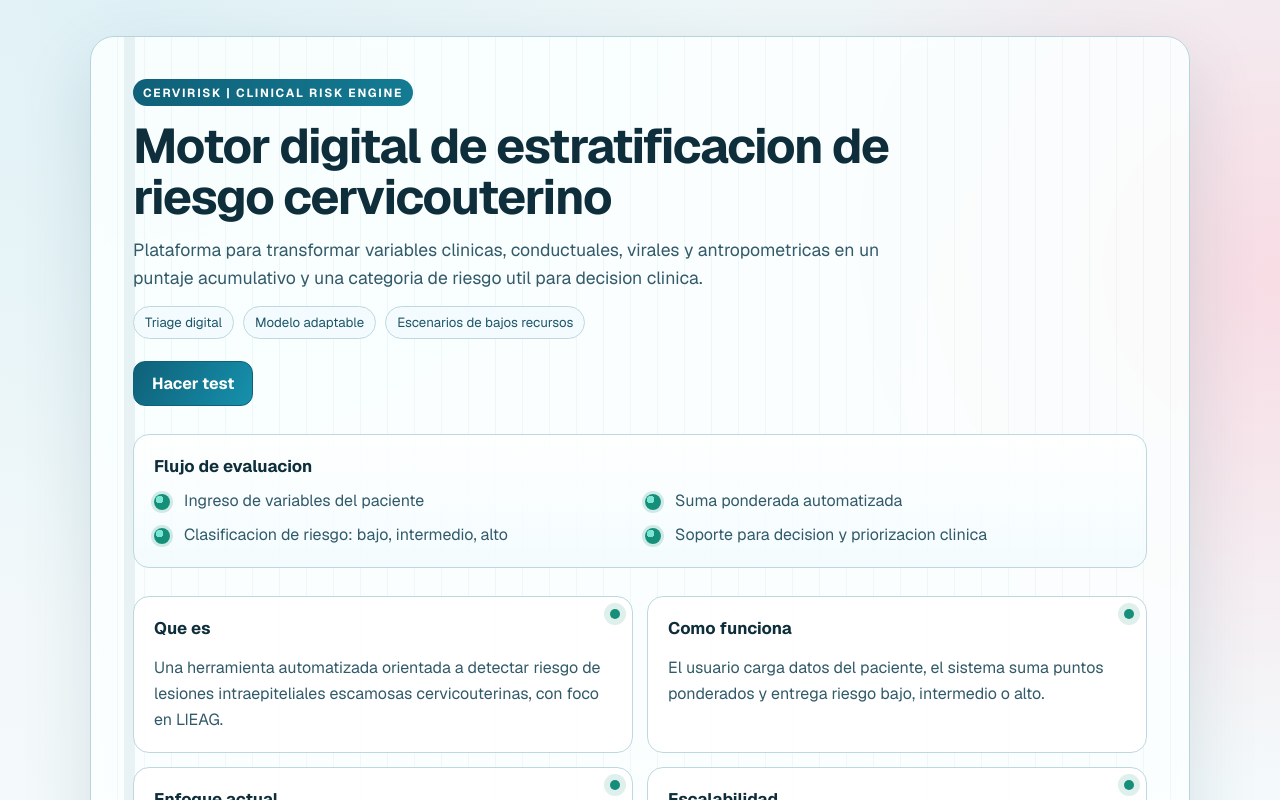
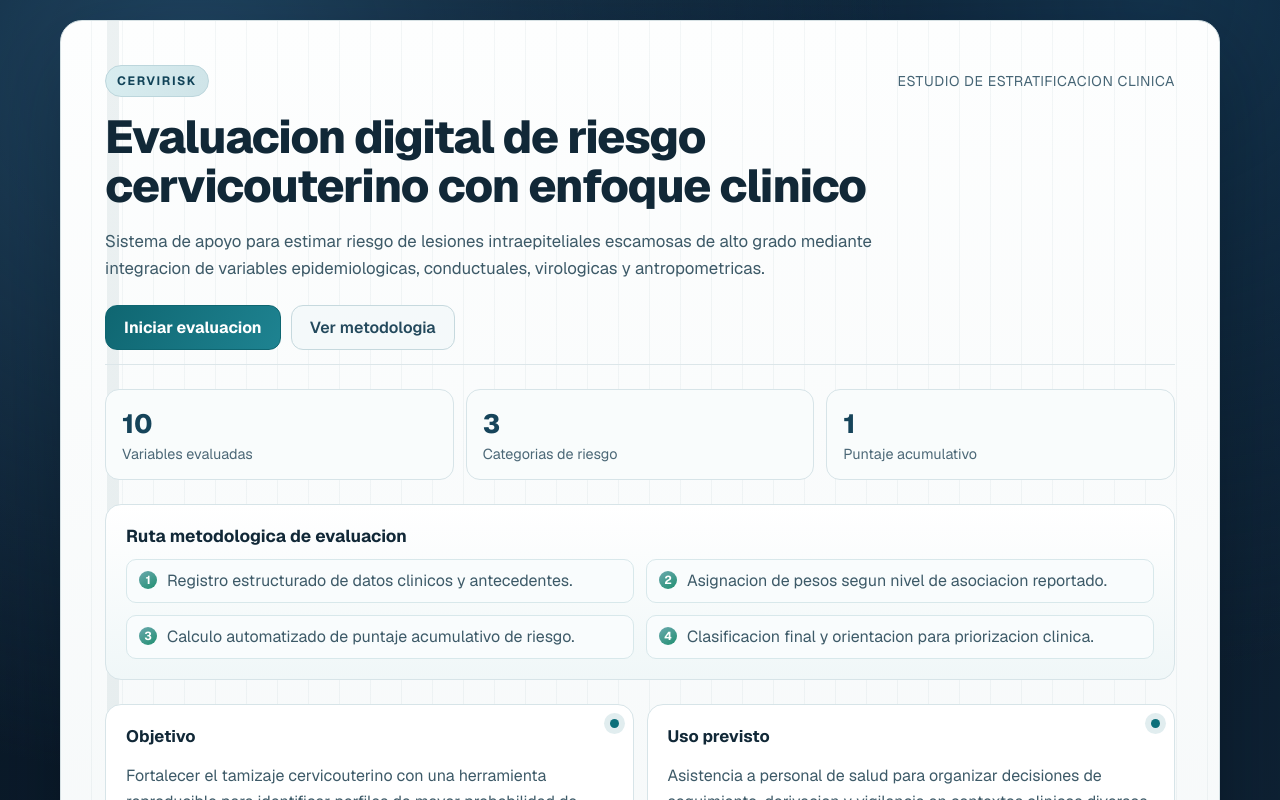
Before and after one commit to Alej0prepper/CerviRisk, a Next.js app: page / in a window 1280 px wide. Shown: the top 800 px of the page. Built offline with nearby package versions, Linux system fonts and the light colour scheme.

Commit message:
include better descriptions

```diff
--- a/src/app/page.module.css
+++ b/src/app/page.module.css
@@ -1,38 +1,41 @@
 .page {
-  --bg: #eef6f8;
-  --bg-soft: #f8fcfd;
-  --line: #b7d4dd;
-  --card-border: #bdd8df;
-  --text-primary: #0d2e3a;
-  --text-secondary: #325a69;
-  --accent: #bd2f52;
-  --ok: #158f79;
+  --bg-deep: #081523;
+  --bg-mid: #10263a;
+  --bg-soft: #f2f6f7;
+  --line: #d6e1e4;
+  --card-border: #d7e4e8;
+  --text-primary: #112837;
+  --text-secondary: #3d5a68;
+  --accent: #0c6f7a;
+  --accent-soft: #6da9af;
+  --ok: #1f8f70;
 
   display: flex;
   flex: 1;
   justify-content: center;
+  padding: 20px;
   font-family: var(--font-geist-sans);
   background:
-    radial-gradient(circle at 10% 0%, #dff1f6 0%, transparent 35%),
-    radial-gradient(circle at 100% 20%, #f8dce4 0%, transparent 30%),
-    linear-gradient(180deg, var(--bg) 0%, var(--bg-soft) 100%);
+    radial-gradient(circle at 15% 5%, #204663 0%, transparent 40%),
+    radial-gradient(circle at 90% 0%, #13334d 0%, transparent 36%),
+    linear-gradient(140deg, var(--bg-deep), var(--bg-mid));
 }
 
 .main {
   position: relative;
   overflow: hidden;
   width: 100%;
-  max-width: 1100px;
-  margin: 36px;
+  max-width: 1160px;
+  margin: 0;
   border: 1px solid var(--line);
-  border-radius: 24px;
-  background: rgba(252, 255, 255, 0.85);
-  backdrop-filter: blur(6px);
-  box-shadow: 0 26px 70px rgba(16, 63, 78, 0.13);
-  padding: 42px;
+  border-radius: 22px;
+  background: linear-gradient(180deg, #fdfefe 0%, var(--bg-soft) 100%);
+  box-shadow: 0 30px 90px rgba(2, 12, 20, 0.32);
+  padding: 44px;
   display: flex;
   flex-direction: column;
-  gap: 28px;
+  gap: 24px;
+  animation: fadeIn 500ms ease-out;
 }
 
 .main::before {
@@ -42,10 +45,10 @@
   background:
     repeating-linear-gradient(
       90deg,
-      transparent 0 26px,
-      rgba(44, 113, 134, 0.05) 26px 27px
+      transparent 0 30px,
+      rgba(42, 90, 104, 0.05) 30px 31px
     ),
-    linear-gradient(90deg, transparent 0 3%, rgba(44, 113, 134, 0.09) 3% 4%, transparent 4% 100%);
+    linear-gradient(90deg, transparent 0 4%, rgba(32, 88, 98, 0.08) 4% 5%, transparent 5% 100%);
   pointer-events: none;
 }
 
@@ -53,68 +56,119 @@
   position: relative;
   display: flex;
   flex-direction: column;
-  gap: 14px;
+  gap: 16px;
   z-index: 1;
+  padding-bottom: 14px;
+  border-bottom: 1px solid #dce6e9;
+}
+
+.headerLine {
+  display: flex;
+  align-items: center;
+  justify-content: space-between;
+  gap: 12px;
+  flex-wrap: wrap;
 }
 
 .tag {
   width: fit-content;
-  font-size: 0.74rem;
+  font-size: 0.76rem;
   font-weight: 700;
-  letter-spacing: 0.15em;
+  letter-spacing: 0.14em;
   text-transform: uppercase;
-  color: #fff;
-  background: linear-gradient(100deg, #0f6078, #137b93);
-  padding: 6px 10px;
+  color: #114358;
+  background: linear-gradient(100deg, #d8edf0, #cfe4e8);
+  padding: 7px 11px;
   border-radius: 999px;
+  border: 1px solid #bcd6dc;
+}
+
+.context {
+  color: #466575;
+  font-size: 0.88rem;
+  letter-spacing: 0.04em;
+  text-transform: uppercase;
 }
 
 .hero h1 {
-  max-width: 760px;
-  font-size: clamp(2rem, 3.8vw, 3.1rem);
-  font-weight: 700;
-  line-height: 1.05;
-  letter-spacing: -0.03em;
+  max-width: 880px;
+  font-size: clamp(2rem, 3.6vw, 3.2rem);
+  font-weight: 720;
+  line-height: 1.07;
+  letter-spacing: -0.026em;
   color: var(--text-primary);
 }
 
 .lead {
-  max-width: 780px;
-  font-size: 1.1rem;
-  line-height: 1.6;
+  max-width: 840px;
+  font-size: 1.05rem;
+  line-height: 1.65;
   color: var(--text-secondary);
 }
 
-.badges {
+.heroActions {
   display: flex;
   flex-wrap: wrap;
-  gap: 9px;
+  gap: 10px;
+  margin-top: 6px;
 }
 
-.badges span {
-  border: 1px solid var(--card-border);
-  background: #f3fbfe;
-  color: #1e5668;
-  border-radius: 999px;
-  padding: 7px 11px;
-  font-size: 0.83rem;
-}
-
-.testButton {
+.primaryButton {
   width: fit-content;
-  margin-top: 8px;
-  border: 1px solid #0f6078;
-  background: linear-gradient(120deg, #0f6078, #1691ad);
+  border: 1px solid #0f6671;
+  background: linear-gradient(120deg, #0f6671, #1e8391);
   color: #fff;
   padding: 11px 18px;
   border-radius: 12px;
   font-weight: 700;
-  transition: transform 0.15s ease, box-shadow 0.15s ease;
+  transition: transform 0.18s ease, box-shadow 0.18s ease;
 }
 
-.testButton:hover {
+.primaryButton:hover {
   transform: translateY(-1px);
-  box-shadow: 0 10px 24px rgba(15, 96, 120, 0.35);
+  box-shadow: 0 9px 24px rgba(17, 92, 109, 0.35);
+}
+
+.ghostButton {
+  width: fit-content;
+  border: 1px solid #c6d9de;
+  background: #f4f9fa;
+  color: #23495c;
+  padding: 11px 18px;
+  border-radius: 12px;
+  font-weight: 600;
+  transition: background-color 0.18s ease;
+}
+
+.ghostButton:hover {
+  background: #e8f2f5;
+}
+
+.metrics {
+  position: relative;
+  z-index: 1;
+  display: grid;
+  grid-template-columns: repeat(3, minmax(0, 1fr));
+  gap: 12px;
+}
+
+.metrics article {
+  border: 1px solid var(--card-border);
+  border-radius: 14px;
+  background: #f9fcfc;
+  padding: 16px;
+}
+
+.metricValue {
+  font-size: 1.65rem;
+  font-weight: 760;
+  color: #16445a;
+}
+
+.metricLabel {
+  margin-top: 4px;
+  color: #4c6877;
+  font-size: 0.9rem;
 }
 
 .flow {
@@ -122,47 +176,56 @@
   z-index: 1;
   border: 1px solid var(--card-border);
   border-radius: 16px;
-  background: linear-gradient(180deg, #ffffffd4, #f2fbfedb);
+  background: linear-gradient(180deg, #ffffff, #f0f7f8);
   padding: 20px;
 }
 
 .flow h2 {
   color: var(--text-primary);
-  font-size: 1.05rem;
+  font-size: 1.08rem;
   margin-bottom: 12px;
 }
 
 .flow ol {
   list-style: none;
+  counter-reset: phase;
   display: grid;
   grid-template-columns: repeat(2, minmax(0, 1fr));
-  gap: 10px;
+  gap: 12px;
 }
 
 .flow li {
   position: relative;
-  padding-left: 30px;
+  padding: 9px 10px 9px 40px;
+  border-radius: 10px;
+  background: #f9fcfd;
+  border: 1px solid #d8e8eb;
   color: var(--text-secondary);
   line-height: 1.5;
 }
 
 .flow li::before {
-  content: "";
+  counter-increment: phase;
+  content: counter(phase);
   position: absolute;
-  left: 0;
-  top: 5px;
-  width: 16px;
-  height: 16px;
+  left: 12px;
+  top: 11px;
+  width: 18px;
+  height: 18px;
+  display: grid;
+  place-items: center;
+  font-size: 0.73rem;
+  font-weight: 700;
+  color: #fff;
   border-radius: 50%;
-  background: radial-gradient(circle at 35% 35%, #7ce5d4 0 25%, var(--ok) 26% 100%);
-  box-shadow: 0 0 0 3px rgba(21, 143, 121, 0.18);
+  background: linear-gradient(145deg, var(--accent-soft), var(--ok));
 }
 
 .grid {
   z-index: 1;
   display: grid;
   grid-template-columns: repeat(2, minmax(0, 1fr));
-  gap: 14px;
+  gap: 13px;
 }
 
 .card,
@@ -170,7 +233,7 @@
   position: relative;
   border-radius: 16px;
   border: 1px solid var(--card-border);
-  background: #ffffffde;
+  background: #ffffff;
   padding: 20px;
 }
 
@@ -183,18 +246,18 @@
 .card::after {
   content: "";
   position: absolute;
-  right: 12px;
-  top: 12px;
-  width: 10px;
-  height: 10px;
+  right: 14px;
+  top: 14px;
+  width: 9px;
+  height: 9px;
   border-radius: 50%;
-  background: var(--ok);
-  box-shadow: 0 0 0 6px rgba(21, 143, 121, 0.14);
+  background: var(--accent);
+  box-shadow: 0 0 0 6px rgba(12, 111, 122, 0.12);
 }
 
 .card h2,
 .block h2 {
-  font-size: 1.05rem;
+  font-size: 1.04rem;
   color: var(--text-primary);
   margin-bottom: 6px;
 }
@@ -206,24 +269,41 @@
 }
 
 .list {
-  list-style: square;
-  padding-left: 22px;
+  list-style: none;
+  padding-left: 0;
   display: grid;
   grid-template-columns: repeat(2, minmax(0, 1fr));
-  gap: 8px 22px;
+  gap: 8px 18px;
   color: var(--text-secondary);
   line-height: 1.55;
 }
 
+.list li {
+  position: relative;
+  padding-left: 15px;
+}
+
+.list li::before {
+  content: "";
+  position: absolute;
+  left: 0;
+  top: 10px;
+  width: 6px;
+  height: 6px;
+  border-radius: 50%;
+  background: var(--accent);
+}
+
 @media (max-width: 900px) {
   .main {
-    margin: 18px;
+    margin: 0;
     padding: 24px;
   }
 
   .grid,
   .list,
-  .flow ol {
+  .flow ol,
+  .metrics {
     grid-template-columns: 1fr;
   }
 
@@ -231,3 +311,23 @@
     font-size: 1rem;
   }
 }
+
+@media (prefers-reduced-motion: reduce) {
+  .main,
+  .primaryButton,
+  .ghostButton {
+    animation: none;
+    transition: none;
+  }
+}
+
+@keyframes fadeIn {
+  from {
+    opacity: 0;
+    transform: translateY(8px);
+  }
+  to {
+    opacity: 1;
+    transform: translateY(0);
+  }
+}
--- a/src/app/page.tsx
+++ b/src/app/page.tsx
@@ -5,68 +5,87 @@ export default function Home() {
   return (
     <div className={styles.page}>
       <main className={styles.main}>
-        <section className={styles.hero}>
-          <p className={styles.tag}>CerviRisk | Clinical Risk Engine</p>
-          <h1>Motor digital de estratificacion de riesgo cervicouterino</h1>
+        <header className={styles.hero}>
+          <div className={styles.headerLine}>
+            <p className={styles.tag}>CerviRisk</p>
+            <p className={styles.context}>Estudio de estratificacion clinica</p>
+          </div>
+          <h1>Evaluacion digital de riesgo cervicouterino con enfoque clinico</h1>
           <p className={styles.lead}>
-            Plataforma para transformar variables clinicas, conductuales,
-            virales y antropometricas en un puntaje acumulativo y una categoria
-            de riesgo util para decision clinica.
+            Sistema de apoyo para estimar riesgo de lesiones intraepiteliales
+            escamosas de alto grado mediante integracion de variables
+            epidemiologicas, conductuales, virologicas y antropometricas.
           </p>
-          <div className={styles.badges}>
-            <span>Triage digital</span>
-            <span>Modelo adaptable</span>
-            <span>Escenarios de bajos recursos</span>
+          <div className={styles.heroActions}>
+            <Link className={styles.primaryButton} href="/test">
+              Iniciar evaluacion
+            </Link>
+            <a className={styles.ghostButton} href="#metodologia">
+              Ver metodologia
+            </a>
           </div>
-          <Link className={styles.testButton} href="/test">
-            Hacer test
-          </Link>
+        </header>
+
+        <section className={styles.metrics} aria-label="Resumen del modelo">
+          <article>
+            <p className={styles.metricValue}>10</p>
+            <p className={styles.metricLabel}>Variables evaluadas</p>
+          </article>
+          <article>
+            <p className={styles.metricValue}>3</p>
+            <p className={styles.metricLabel}>Categorias de riesgo</p>
+          </article>
+          <article>
+            <p className={styles.metricValue}>1</p>
+            <p className={styles.metricLabel}>Puntaje acumulativo</p>
+          </article>
         </section>
 
-        <section className={styles.flow}>
-          <h2>Flujo de evaluacion</h2>
+        <section id="metodologia" className={styles.flow}>
+          <h2>Ruta metodologica de evaluacion</h2>
           <ol>
-            <li>Ingreso de variables del paciente</li>
-            <li>Suma ponderada automatizada</li>
-            <li>Clasificacion de riesgo: bajo, intermedio, alto</li>
-            <li>Soporte para decision y priorizacion clinica</li>
+            <li>Registro estructurado de datos clinicos y antecedentes.</li>
+            <li>Asignacion de pesos segun nivel de asociacion reportado.</li>
+            <li>Calculo automatizado de puntaje acumulativo de riesgo.</li>
+            <li>Clasificacion final y orientacion para priorizacion clinica.</li>
           </ol>
         </section>
 
         <section className={styles.grid}>
           <article className={styles.card}>
-            <h2>Que es</h2>
+            <h2>Objetivo</h2>
             <p>
-              Una herramienta automatizada orientada a detectar riesgo de
-              lesiones intraepiteliales escamosas cervicouterinas, con foco en
-              LIEAG.
+              Fortalecer el tamizaje cervicouterino con una herramienta
+              reproducible para identificar perfiles de mayor probabilidad de
+              lesion de alto grado.
             </p>
           </article>
           <article className={styles.card}>
-            <h2>Como funciona</h2>
+            <h2>Uso previsto</h2>
             <p>
-              El usuario carga datos del paciente, el sistema suma puntos
-              ponderados y entrega riesgo bajo, intermedio o alto.
+              Asistencia a personal de salud para organizar decisiones de
+              seguimiento, derivacion y vigilancia en contextos clinicos
+              diversos.
             </p>
           </article>
           <article className={styles.card}>
-            <h2>Enfoque actual</h2>
+            <h2>Base del modelo</h2>
             <p>
-              Score heuristico basado en evidencia epidemiologica y hallazgos
-              estadisticos preliminares.
+              Score heuristico sustentado en literatura epidemiologica y
+              resultados estadisticos preliminares de la cohorte en estudio.
             </p>
           </article>
           <article className={styles.card}>
-            <h2>Escalabilidad</h2>
+            <h2>Aplicabilidad</h2>
             <p>
-              Disenado para ajustarse a contextos clinicos diversos, incluyendo
-              escenarios de bajos recursos.
+              Diseno portable para instituciones con recursos heterogeneos,
+              incluyendo escenarios de primer nivel de atencion.
             </p>
           </article>
         </section>
 
         <section className={styles.block}>
-          <h2>Variables actualmente contempladas</h2>
+          <h2>Variables incluidas en el puntaje actual</h2>
           <ul className={styles.list}>
             <li>Edad</li>
             <li>Inicio precoz de relaciones sexuales</li>
@@ -82,11 +101,11 @@ export default function Home() {
         </section>
 
         <section className={styles.block}>
-          <h2>Estado del modelo</h2>
+          <h2>Consideraciones de validacion</h2>
           <p>
-            Los pesos no son definitivos: pueden recalibrarse segun validacion
-            clinica, analisis estadisticos adicionales, desempeno predictivo,
-            disponibilidad de datos y contexto especifico de implementacion.
+            Los pesos asignados son dinamicos y sujetos a recalibracion tras
+            nuevas rondas de validacion clinica, analisis de desempeno y
+            evaluacion de utilidad operacional.
           </p>
         </section>
       </main>
```
